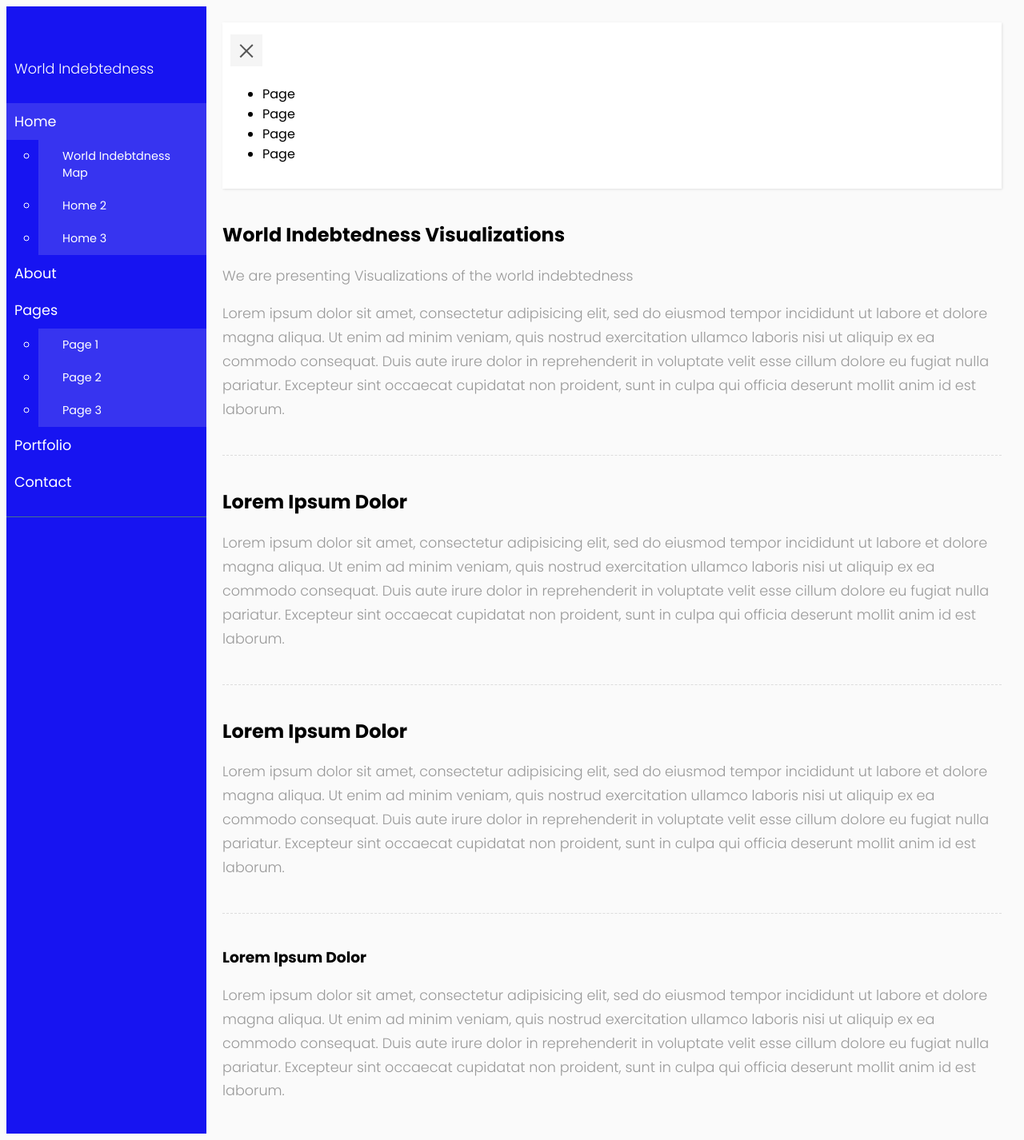
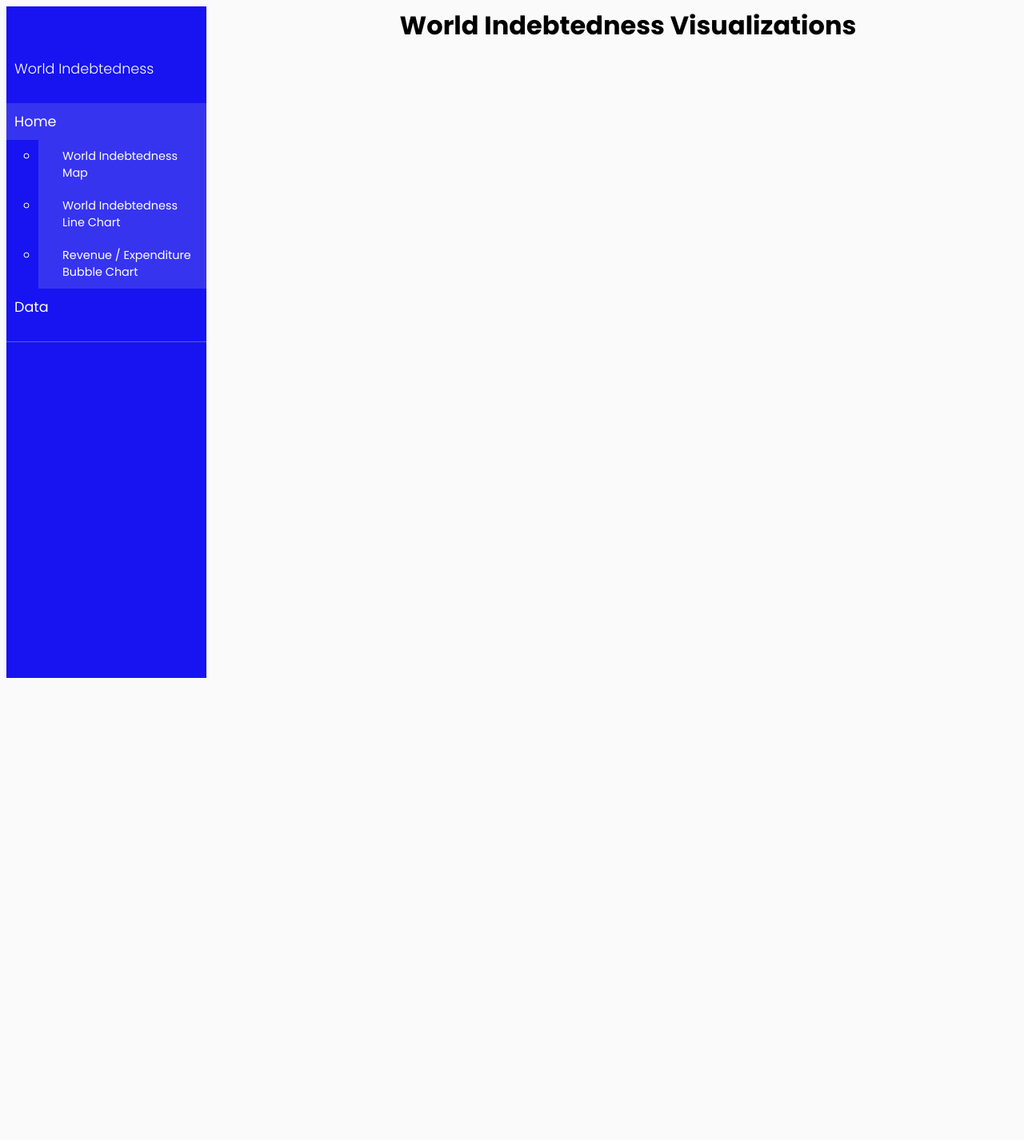
Before and after one commit to Efritch/world_indebtedness_group_g, a Flask app: page / in a window 1280 px wide. Shown: the whole page at 80% size. After the commit the page ends 848 px from the top, so only its background shows below. Run offline with Flask 2, Linux system fonts and the light colour scheme; some libraries are stand-ins or nearby versions.

Commit message:
Clean up Navbar.

```diff
--- a/templates/navbar.html
+++ b/templates/navbar.html
@@ -6,76 +6,20 @@
         <li class="active">
           <a href="#homeSubmenu" data-toggle="collapse" aria-expanded="false">Home</a>
           <ul class="collapse list-unstyled" id="homeSubmenu">
-            <li><a href="#">World Indebtdness Map</a></li>
-            <li><a href="#">Home 2</a></li>
-            <li><a href="#">Home 3</a></li>
+            <li><a href="#">World Indebtedness Map</a></li>
+            <li><a href="#">World Indebtedness Line Chart</a></li>
+            <li><a href="#">Revenue / Expenditure Bubble Chart</a></li>
           </ul>
         </li>
         <li>
-          <a href="#">About</a>
-          <a href="#pageSubmenu" data-toggle="collapse" aria-expanded="false">Pages</a>
-          <ul class="collapse list-unstyled" id="pageSubmenu">
-            <li><a href="#">Page 1</a></li>
-            <li><a href="#">Page 2</a></li>
-            <li><a href="#">Page 3</a></li>
-          </ul>
-        </li>
-        <li>
-          <a href="#">Portfolio</a>
-        </li>
-        <li>
-          <a href="#">Contact</a>
+          <a href="#">Data</a>
         </li>
       </ul>
     </nav>
 
     <!-- Page Content Holder -->
     <div id="content">
+    </div>
 
-      <nav class="navbar navbar-default">
-        <div class="container-fluid">
-
-          <div class="navbar-header">
-            <button type="button" id="sidebarCollapse" class="navbar-btn">
-                                  <span></span>
-                                  <span></span>
-                                  <span></span>
-                              </button>
-          </div>
-
-          <div class="collapse navbar-collapse" id="bs-example-navbar-collapse-1">
-            <ul class="nav navbar-nav navbar-right">
-              <li><a href="#">Page</a></li>
-              <li><a href="#">Page</a></li>
-              <li><a href="#">Page</a></li>
-              <li><a href="#">Page</a></li>
-            </ul>
-          </div>
-        </div>
-      </nav>
-
-      <h2>World Indebtedness Visualizations</h2>
-
-      <p>We are presenting Visualizations of the world indebtedness</p>
-      <p>Lorem ipsum dolor sit amet, consectetur adipisicing elit, sed do eiusmod tempor incididunt ut labore et dolore magna aliqua. Ut enim ad minim veniam, quis nostrud exercitation ullamco laboris nisi ut aliquip ex ea commodo consequat. Duis aute irure
-        dolor in reprehenderit in voluptate velit esse cillum dolore eu fugiat nulla pariatur. Excepteur sint occaecat cupidatat non proident, sunt in culpa qui officia deserunt mollit anim id est laborum.</p>
-
-      <div class="line"></div>
-
-      <h2>Lorem Ipsum Dolor</h2>
-      <p>Lorem ipsum dolor sit amet, consectetur adipisicing elit, sed do eiusmod tempor incididunt ut labore et dolore magna aliqua. Ut enim ad minim veniam, quis nostrud exercitation ullamco laboris nisi ut aliquip ex ea commodo consequat. Duis aute irure
-        dolor in reprehenderit in voluptate velit esse cillum dolore eu fugiat nulla pariatur. Excepteur sint occaecat cupidatat non proident, sunt in culpa qui officia deserunt mollit anim id est laborum.</p>
-
-      <div class="line"></div>
-
-      <h2>Lorem Ipsum Dolor</h2>
-      <p>Lorem ipsum dolor sit amet, consectetur adipisicing elit, sed do eiusmod tempor incididunt ut labore et dolore magna aliqua. Ut enim ad minim veniam, quis nostrud exercitation ullamco laboris nisi ut aliquip ex ea commodo consequat. Duis aute irure
-        dolor in reprehenderit in voluptate velit esse cillum dolore eu fugiat nulla pariatur. Excepteur sint occaecat cupidatat non proident, sunt in culpa qui officia deserunt mollit anim id est laborum.</p>
-
-      <div class="line"></div>
-
-      <h3>Lorem Ipsum Dolor</h3>
-      <p>Lorem ipsum dolor sit amet, consectetur adipisicing elit, sed do eiusmod tempor incididunt ut labore et dolore magna aliqua. Ut enim ad minim veniam, quis nostrud exercitation ullamco laboris nisi ut aliquip ex ea commodo consequat. Duis aute irure
-        dolor in reprehenderit in voluptate velit esse cillum dolore eu fugiat nulla pariatur. Excepteur sint occaecat cupidatat non proident, sunt in culpa qui officia deserunt mollit anim id est laborum.</p>
-    </div>
-  </div>
+    <!-- Page Heading-->
+        <h1 style="text-align:center;margin: 0 auto;">World Indebtedness Visualizations</h1>
```
